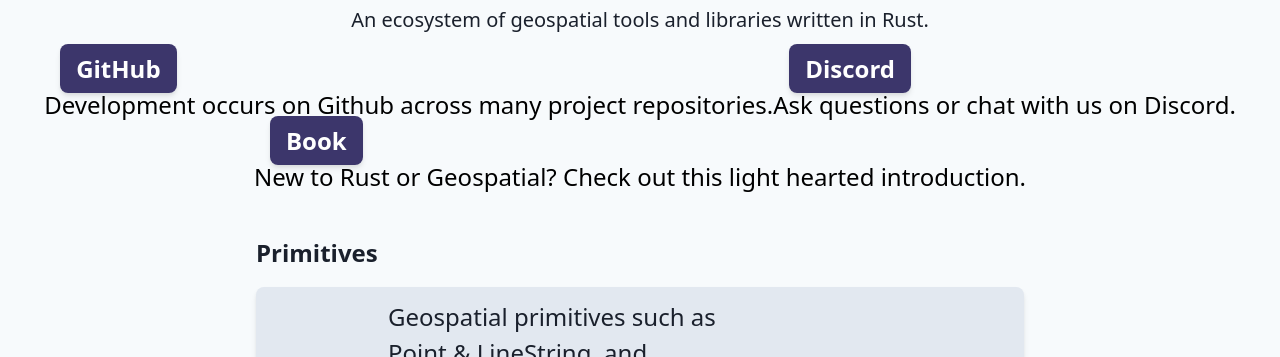
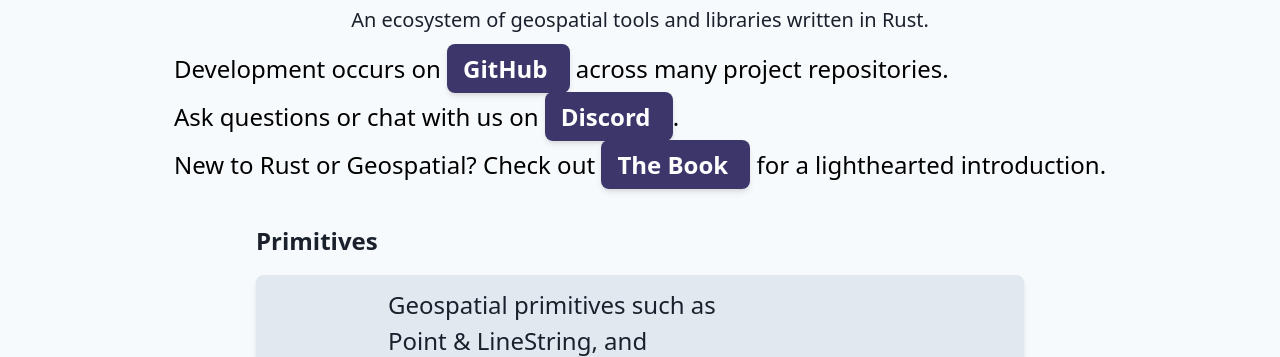
Before and after one commit to georust/georust.org, a plain HTML site: page docs/index.html in a window 1280 px wide. Shown: the part 419-776 px from the top of the page. Drawn offline with Linux system fonts and the light colour scheme.

Commit message:
try to have style

```diff
--- a/docs/index.html
+++ b/docs/index.html
@@ -25,16 +25,27 @@
   <div class="container mx-auto">
     <div class="flex flex-wrap mx-auto justify-center text-2xl mt-4 mb-10 px-4">
       <div class="flex-col">
-          <a class="bg-indigo-900 text-white font-black rounded-lg shadow-md px-4 py-2 m-4" href="https://github.com/georust">GitHub</a>
-          <p>Development occurs on Github across many project repositories.</p>
-      </div>
-      <div class="flex-col">
-          <a class="bg-indigo-900 text-white font-black rounded-lg shadow-md ml-4 px-4 py-2 m-4" href="https://discord.gg/Fp2aape">Discord</a>
-          <p>Ask questions or chat with us on Discord.</p>
-      </div>
-      <div class="flex-col">
-          <a class="bg-indigo-900 text-white font-black rounded-lg shadow-md ml-4 px-4 py-2 m-4" href="https://book.georust.org">Book</a>
-          <p>New to Rust or Geospatial? Check out this light hearted introduction.</p>
+        <p class="my-8">
+          Development occurs on
+          <a class="bg-indigo-900 text-white font-black rounded-lg shadow-md px-4 py-2" style="margin-right: 6px;" href="https://github.com/georust">
+            GitHub
+          </a>
+          across many project repositories.
+        </p>
+
+        <p style="margin-top: 12px;">
+          Ask questions or chat with us on
+          <a class="bg-indigo-900 text-white font-black rounded-lg shadow-md px-4 py-2" href="https://discord.gg/Fp2aape">
+            Discord
+          </a>.
+        </p>
+
+        <p style="margin-top: 12px;">
+          New to Rust or Geospatial? Check out
+          <a class="bg-indigo-900 text-white font-black rounded-lg shadow-md px-4 py-2" style="margin-right: 6px;" href="https://book.georust.org">
+            The Book
+          </a> for a lighthearted introduction.
+        </p>
       </div>
     </div>
   </div>
```
